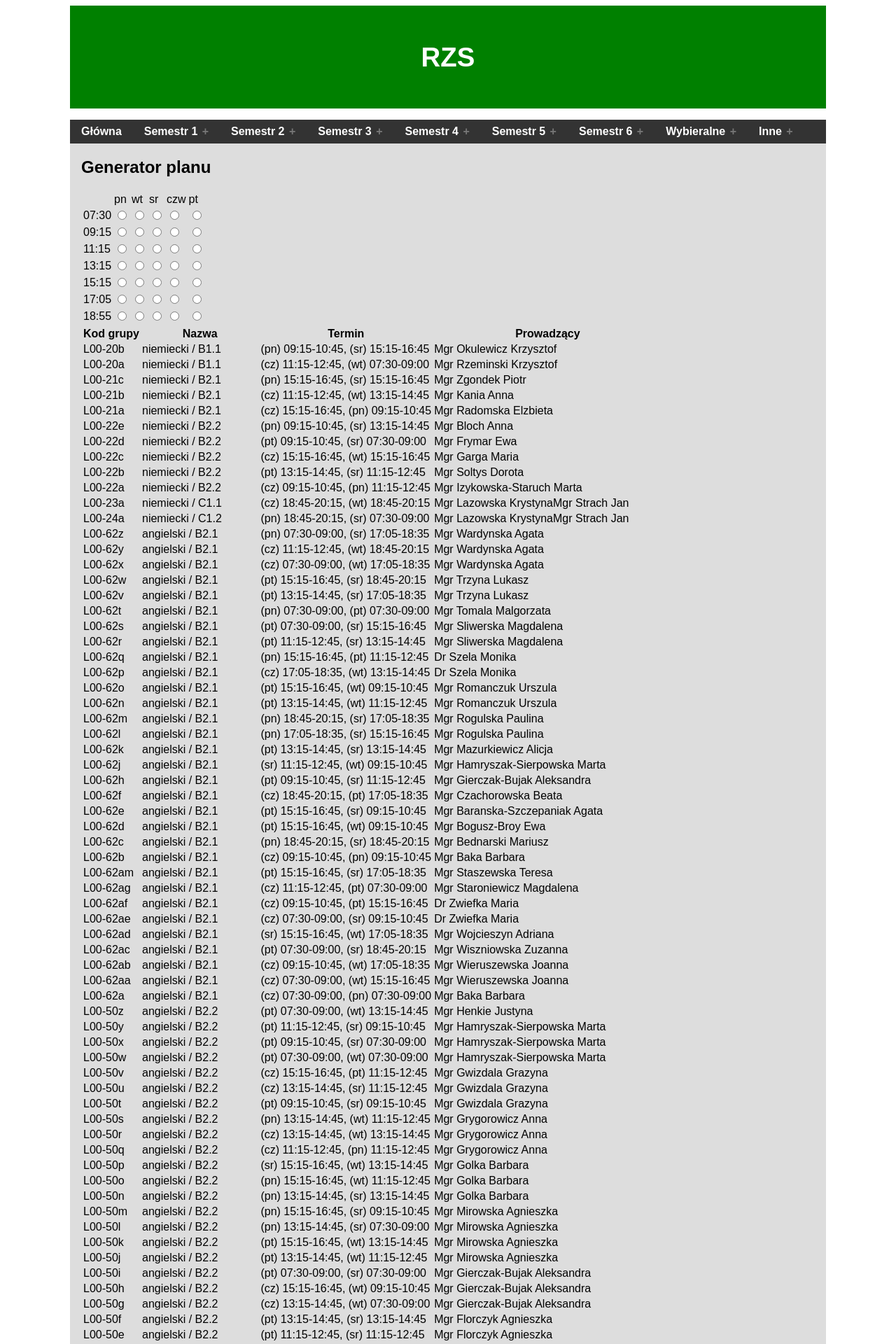
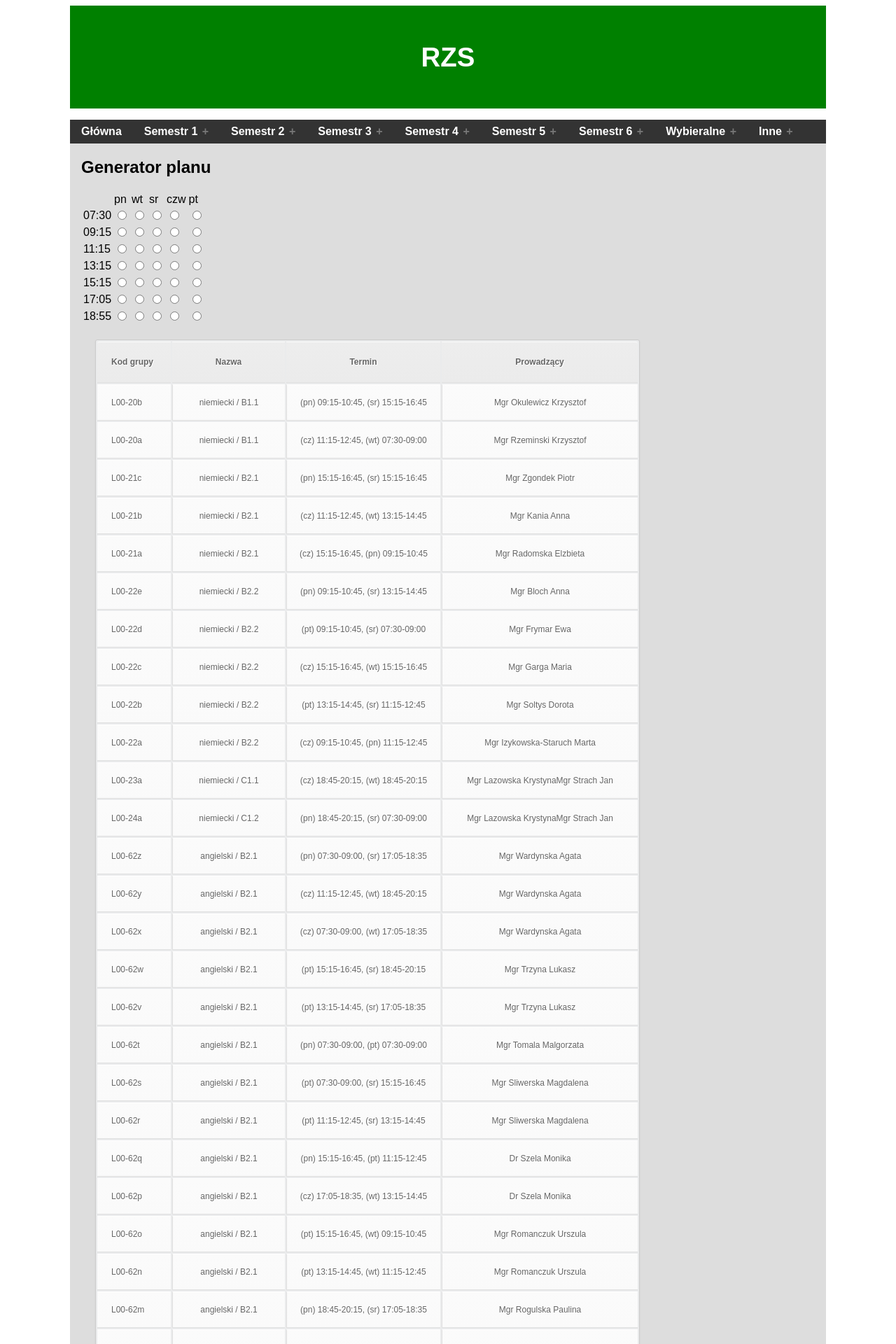
Before and after one commit to rzs-site/rzs-site.github.io, a Jekyll site: the page built from inne/generator/index.md, in a window 1280 px wide. Shown: the top 1920 px of the page at 70% size. Built offline with Jekyll 4.4.1, drawn with Linux system fonts in a browser that asks for light colours; our own code applies the rules of GitHub Pages for plain Markdown files.

Commit message:
Update index.md

```diff
--- a/inne/generator/index.md
+++ b/inne/generator/index.md
@@ -99,7 +99,7 @@ function myFunction(but,te) {
 </table>
 
 <div style="overflow-x:auto;">
-<table id="tabelaHTML">
+<table id="tabelaHTML" class="light">
   <tr>
     <th class="tg-yw4l">Kod grupy</th>
     <th class="tg-yw4l">Nazwa</th>
```
